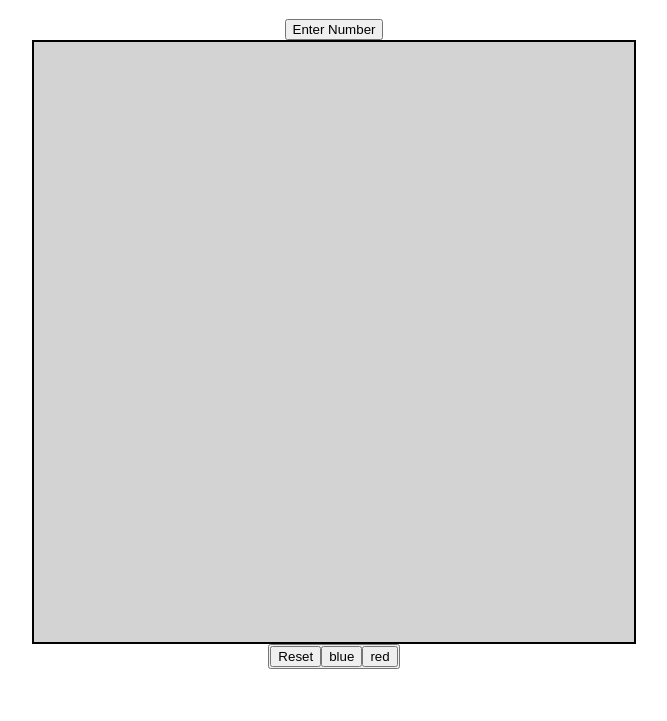
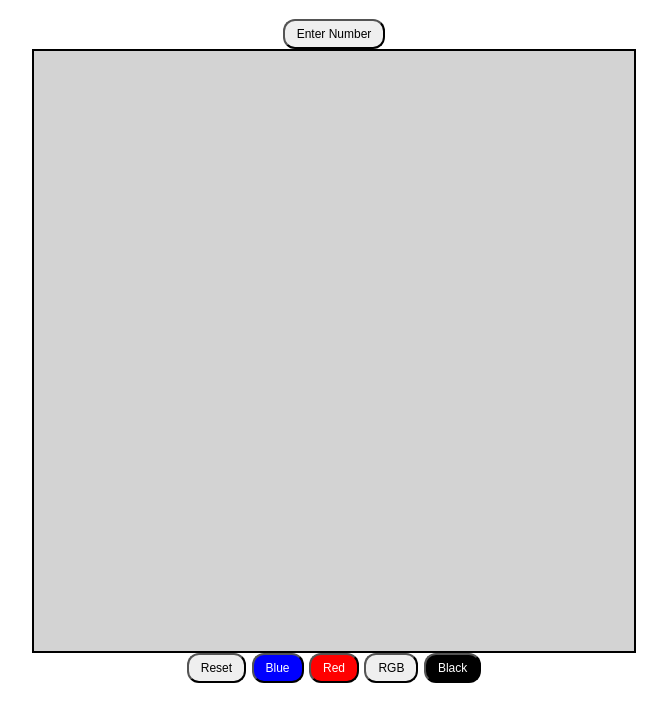
Before and after one commit to FateSaid/etch-a-sketch, a plain HTML site: page index.html in a window 1280 px wide. Shown: the part 61-782 px from the top of the page, without its empty margins (306-973 px from the left). Drawn offline with Linux system fonts and the light colour scheme.

Commit message:
add RGB button

```diff
--- a/etch.css
+++ b/etch.css
@@ -8,7 +8,7 @@
 
 }
 
-div{
+.row, .cell{
     display:flex;
     justify-content:center;
     flex:1 1 auto;
@@ -21,6 +21,10 @@ div{
 button{
     display:flex;
     margin:auto;
+    font-size:12px;
+    font-family: 'Raedex Pro', sans-serif;
+    padding:0.5em 1em;
+    border-radius: 1em;
 
 }
 
@@ -32,7 +36,23 @@ h1{
 
 .containerBtn {
     display:flex;
-    height:auto;
-    width:auto;
-    padding:0;
+    justify-content: center;
+
+    width: 300px;
+    margin:auto;
 }
+
+.redBtn{
+    background-color: red;
+    color:white;
+}
+
+.blueBtn{
+    background-color: blue;
+    color:white;
+}
+
+.blackBtn{
+    background-color:black;
+    color:white;
+}
--- a/etch.js
+++ b/etch.js
@@ -13,7 +13,7 @@ userBtn.classList.add('userBtn');
 userBtn.textContent = 'Enter Number';
 document.body.insertBefore(userBtn, container);
 
-const containerBtn = document.createElement('button');
+const containerBtn = document.createElement('div');
 containerBtn.classList.add('containerBtn');
 document.body.appendChild(containerBtn);
 
@@ -24,15 +24,26 @@ containerBtn.appendChild(clearBtn);
 
 const blueBtn = document.createElement('button');
 blueBtn.classList.add('blueBtn');
-blueBtn.textContent = 'blue';
+blueBtn.textContent = 'Blue';
 containerBtn.appendChild(blueBtn);
 
 const redBtn = document.createElement('button');
 redBtn.classList.add('redBtn');
-redBtn.textContent = 'red';
+redBtn.textContent = 'Red';
 containerBtn.appendChild(redBtn);
 
+const rainbowBtn = document.createElement('button');
+rainbowBtn.classList.add('rainbowBtn');
+rainbowBtn.textContent = 'RGB';
+containerBtn.appendChild(rainbowBtn);
 
+const blackBtn = document.createElement('button');
+blackBtn.classList.add('blackBtn');
+blackBtn.textContent = 'Black';
+containerBtn.appendChild(blackBtn);
+
+
+let currentColor = 'rainbow';
 function createGrid(size){
 
     container.innerHTML = '';
@@ -44,8 +55,13 @@ function createGrid(size){
         for(let j = 0; j < size; j++){
             const cell = document.createElement('div');
             cell.classList.add('cell');
-            cell.addEventListener('mouseenter',(event)=>{
-                event.target.style.backgroundColor = currentColor;
+            cell.addEventListener('mouseenter',()=>{
+
+                if(currentColor === 'rainbow'){
+                    cell.style.backgroundColor = randomColor();
+                } else{
+                    cell.style.backgroundColor = currentColor;
+                }
             } )
             row.appendChild(cell);
         }
@@ -53,12 +69,26 @@ function createGrid(size){
     }
 }
 
-let currentColor = 'black';
+function getColor(){
+    return currentColor;
+}
+
+function randomColor(){
+    let red=Math.trunc((Math.random()*255+1));
+    let blue=Math.trunc((Math.random()*255+1));
+    let green=Math.trunc((Math.random()*255+1));
+    let color=`rgb(${red}, ${blue}, ${green})`
+    return color;
+}
 
 
+rainbowBtn.addEventListener('click', () =>{
+    currentColor = 'rainbow';
+});
 
 
 userBtn.addEventListener('click', ()=>{
+
     let size = prompt('Enter a Number: ');
     if(size > 100) return alert('Number is too big');
     createGrid(size);
@@ -66,6 +96,7 @@ userBtn.addEventListener('click', ()=>{
 });
 
 clearBtn.addEventListener('click', () => {
+
     const clear = document.querySelectorAll('.cell');
     clear.forEach(clear =>{
         clear.style.backgroundColor = 'lightgray';
@@ -73,9 +104,15 @@ clearBtn.addEventListener('click', () => {
 });
 
 redBtn.addEventListener('click', ()=>{
+
     currentColor = 'red';
 });
 
 blueBtn.addEventListener('click', ()=>{
+
     currentColor = 'blue';
 });
+
+blackBtn.addEventListener('click', () =>{
+    currentColor = 'black';
+})
```
